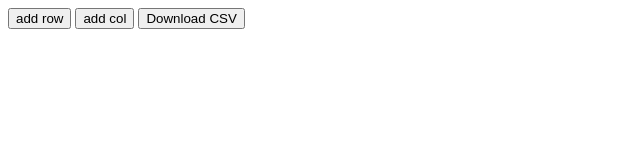
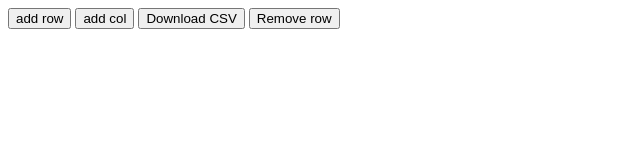
Before and after one commit to lhyneu/assgin6, a website: page index.html in a window 1280 px wide. Shown: the whole page, without its empty margins (0-640 px from the left). Drawn offline with Linux system fonts and the light colour scheme.

Commit message:
add remove row function

```diff
--- a/index.html
+++ b/index.html
@@ -15,6 +15,7 @@
         <button onclick="addRow()">add row</button>
         <button onclick="addCol()">add col</button>
         <button onclick="gencsv()">Download CSV</button>
+        <button onclick="removeRow()">Remove row</button>
     </nav>
     <div class="maincontent">
         <table id="roottable"></table>
--- a/index.js
+++ b/index.js
@@ -27,7 +27,7 @@ function addRow() {
         let td = document.createElement("td");
         let input = document.createElement('input');
         input.type = "text";
-        id = "col" + String(i+1);
+        id = "col" + String(i + 1);
         td.appendChild(input);
         td.setAttribute("class", id);
         tr.appendChild(td);
@@ -53,14 +53,12 @@ function genColId() {
 
 function addCol() {
     let table = document.getElementById('roottable')
-    let childs = table.childNodes
-    console.log(childs.length);
+    let childs = table.childNodes;
     if (childs.length <= 1) {
         addRow();
     } else {
         columns++;
         let header = childs[0];
-        console.log(header);
         let th = document.createElement('th');
         th.append(genColId());
         header.appendChild(th);
@@ -82,16 +80,15 @@ function dye(flag) {
     if (!flag) {
         color = ""
     }
-    let row = document.querySelector('.'+selRow).childNodes;
+    let row = document.querySelector('.' + selRow).childNodes;
     // console.log(row);
     for (let i = 1; i < row.length; i++) {
         let td = row[i];
-        console.log(td);
         td.childNodes[0].style.backgroundColor = color;
     }
-    let col = document.querySelectorAll('.'+selCol);
+    let col = document.querySelectorAll('.' + selCol);
     // console.log(col);
-    for (let i=0; i<col.length; i++) {
+    for (let i = 0; i < col.length; i++) {
         let td = col[i];
         td.childNodes[0].style.backgroundColor = color;
     }
@@ -114,7 +111,6 @@ function change(change) {
     }
     //alert(change.tagName.toLowerCase());
     if (sel.tagName.toLowerCase() == "td") {
-        console.log('td selected!');
         selRow = sel.parentNode.className;
         selCol = sel.className;
         dye(true);
@@ -124,29 +120,48 @@ function change(change) {
     }
 }
 
+function removeRow() {
+    if (selRow != "" && row > 2) {
+        let table = document.getElementById('roottable');
+        let trs = table.childNodes;
+        let matched = false;
+        let tr;
+        for (let i = 1; i < trs.length; i++) {
+            if (trs[i].className == selRow) {
+                tr = trs[i];
+                matched = true;
+            } else {
+                if (matched) {
+                    let newRow = parseInt(trs[i].className.slice(3))-1;
+                    trs[i].className = "row" + String(newRow);
+                    trs[i].childNodes[0].textContent = newRow;
+                }
+            }
+        }
+        dye(false);
+        selRow = "";
+        selCol = "";
+        row--;
+        table.removeChild(tr);
+    }
+}
+
 
 function download_csv(csv, filename) {
     var csvFile;
     var downloadLink;
-
     // CSV FILE
-    csvFile = new Blob([csv], {type: "text/csv"});
-
+    csvFile = new Blob([csv], { type: "text/csv" });
     // Download link
     downloadLink = document.createElement("a");
-
     // File name
     downloadLink.download = filename;
-
     // We have to create a link to the file
     downloadLink.href = window.URL.createObjectURL(csvFile);
-
     // Make sure that the link is not displayed
     downloadLink.style.display = "none";
-
     // Add the link to your DOM
     document.body.appendChild(downloadLink);
-
     // Lanzamos
     downloadLink.click();
 }
```
Lines whose indentation alone changed are shown as unchanged.
